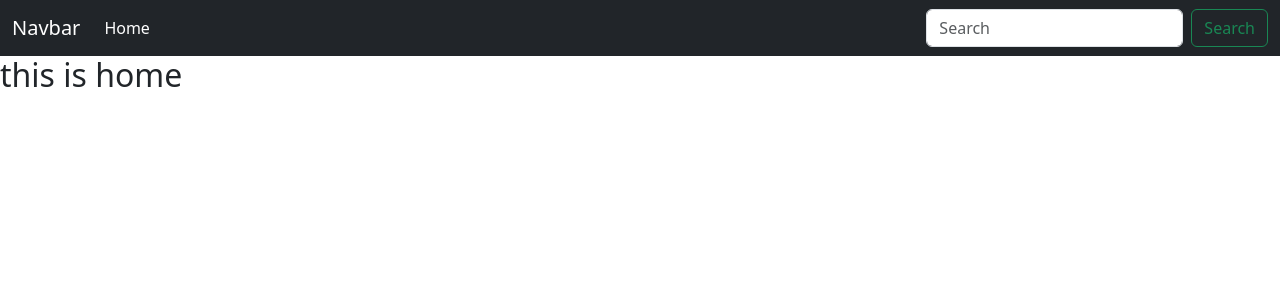
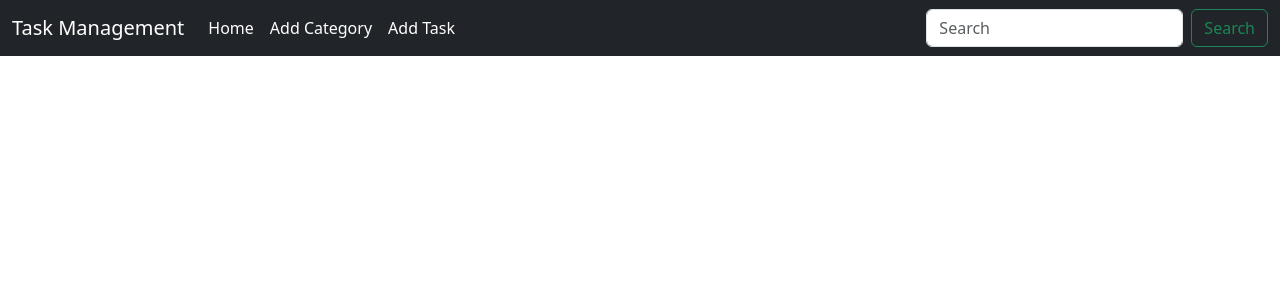
Before and after one commit to mowuj/Task-Management-System, a Django app: template templates/home.html in a window 1280 px wide. Shown: the top 300 px of the page. Run offline with Django 3.2, Linux system fonts and the light colour scheme; the template is opened without the code that fills it, so the values that code supplies are empty.

Commit message:
home page design

```diff
--- a/Task_Management_System/views.py
+++ b/Task_Management_System/views.py
@@ -1,5 +1,6 @@
 from django.shortcuts import render
-
+from task.models import Task
 
 def home(request):
-    return render(request,'home.html')
+    data=Task.objects.all()
+    return render(request,'home.html',{'data':data})
--- a/category/urls.py
+++ b/category/urls.py
@@ -1,5 +1,5 @@
 from django.urls import path
 from . import views
 urlpatterns = [
-    # path('add_category', views.add_category, name='add_category'),
+    path('add_category', views.add_category, name='add_category'),
 ]
--- a/task/urls.py
+++ b/task/urls.py
@@ -1,5 +1,7 @@
 from django.urls import path
 from . import views
 urlpatterns = [
-    # path('add_task', views.add_task, name='add_task'),
+    path('add_task', views.add_task, name='add_task'),
+    path('edit_task/<int:id>', views.edit_task, name='edit_task'),
+    path('delete_task/<int:id>', views.delete_task, name='delete_task'),
 ]
--- a/task/views.py
+++ b/task/views.py
@@ -24,8 +24,9 @@ def edit_task(request,id):
         if task_form.is_valid():
             task_form.save()
             return redirect('add_task')
+    return render(request, 'add_task.html', {'form': task_form})
 
 def delete_task(request, id):
     task = Task.objects.get(pk=id)
     task.delete()
-    return redirect('homepage')
+    return redirect('home')
--- a/templates/base.html
+++ b/templates/base.html
@@ -9,14 +9,20 @@
 <body>
      <nav class="navbar navbar-expand-lg navbar-dark bg-dark">
   <div class="container-fluid">
-    <a class="navbar-brand" href="#">Navbar</a>
+    <a class="navbar-brand" href="#">Task Management</a>
     <button class="navbar-toggler" type="button" data-bs-toggle="collapse" data-bs-target="#navbarSupportedContent" aria-controls="navbarSupportedContent" aria-expanded="false" aria-label="Toggle navigation">
       <span class="navbar-toggler-icon"></span>
     </button>
     <div class="collapse navbar-collapse" id="navbarSupportedContent">
       <ul class="navbar-nav me-auto mb-2 mb-lg-0">
         <li class="nav-item">
-          <a class="nav-link active" aria-current="page" href="">Home</a>
+          <a class="nav-link active" aria-current="page" href="{% url 'home' %}">Home</a>
+        </li>
+        <li class="nav-item">
+          <a class="nav-link active" aria-current="page" href="{% url 'add_category' %}">Add Category</a>
+        </li>
+        <li class="nav-item">
+          <a class="nav-link active" aria-current="page" href="{% url 'add_task' %}">Add Task</a>
         </li>
 
 
--- a/templates/home.html
+++ b/templates/home.html
@@ -1,5 +1,30 @@
 {% extends "base.html" %}
 
 {% block content %}
-<h2>this is home</h2>
+<div class="container mt-5">
+    <div class="row">
+  {% for i in data %}
+    <div class="col-sm-3 mb-3 mb-sm-0">
+    <div class="card">
+      <div class="card-body">
+        <h5 class="card-title">{{i.task_title}}</h5>
+        <p class="card-text">{{i.task_description}}</p>
+        <p>
+            {% for j in i.category.all %}
+              <button class="btn btn-primary btn-sm disabled my-2">{{j.name}}</button>
+            {% endfor %}
+        </p>
+        {% if i.is_completed == False %}
+          <a href="{% url 'edit_task' i.id %}" class="btn btn-warning">Edit</a>
+        <a href="{% url 'delete_task' i.id %}" class="btn btn-danger">Delete</a>
+        {% else %}
+        <button class="btn btn-success">Completed</button>
+        {% endif %}
+
+      </div>
+    </div>
+  </div>
+  {% endfor %}
+</div>
+</div>
 {% endblock content %}
```
Also changed, not shown: db.sqlite3.
